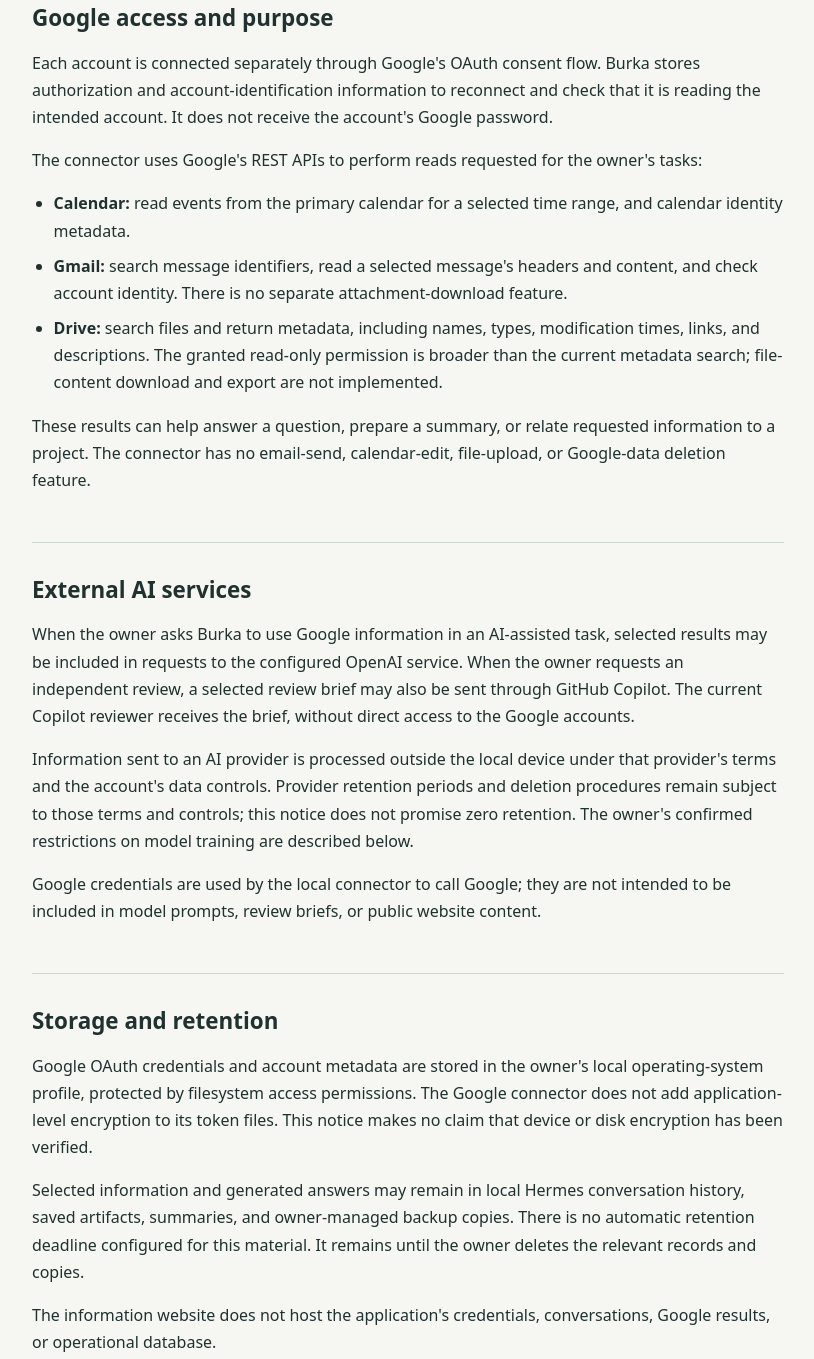
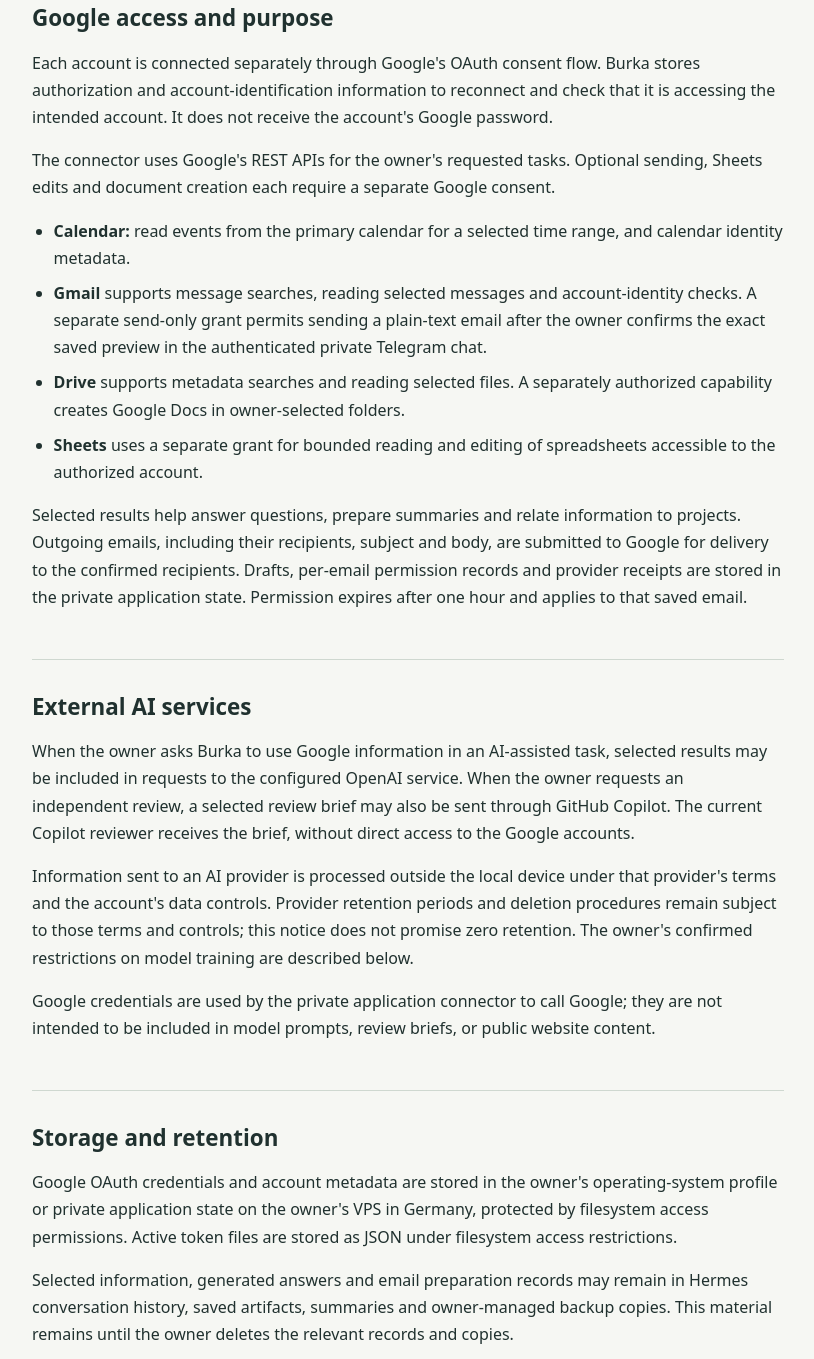
Before and after one commit to VlaSiv/burka-info, a plain HTML site: page privacy.html in a window 1280 px wide. Shown: the part 960-2319 px from the top of the page, without its empty margins (232-1046 px from the left). Drawn offline with Linux system fonts and the light colour scheme.

Commit message:
Describe confirmed Gmail sending and private VPS storage

```diff
--- a/privacy.html
+++ b/privacy.html
@@ -3,7 +3,7 @@
 <head>
   <meta charset="utf-8">
   <meta name="viewport" content="width=device-width, initial-scale=1">
-  <meta name="description" content="Privacy notice for Burka Personal Orchestrator: Google read-only access, AI processing, local storage, revocation, and deletion.">
+  <meta name="description" content="Privacy notice for Burka Personal Orchestrator covering authorized Google access, confirmed email sending, AI processing, private storage, revocation and deletion.">
   <meta name="referrer" content="no-referrer">
   <meta http-equiv="Content-Security-Policy" content="default-src 'none'; style-src 'unsafe-inline'; base-uri 'none'; form-action 'none'">
   <title>Privacy notice · Burka Personal Orchestrator</title>
@@ -56,7 +56,7 @@
     </div>
   </header>
   <main id="main" class="wrap reading" tabindex="-1">
-    <p class="updated">Privacy notice · Last updated <time datetime="2026-10-28">28 October 2026</time>.</p>
+    <p class="updated">Privacy notice · Last updated <time datetime="2026-11-15">15 November 2026</time>.</p>
     <div class="intro">
       <p class="eyebrow">Burka Personal Orchestrator</p>
       <h1>Privacy notice</h1>
@@ -76,25 +76,26 @@
     </nav>
     <section id="google-data" aria-labelledby="google-data-title">
       <h2 id="google-data-title">Google access and purpose</h2>
-      <p>Each account is connected separately through Google's OAuth consent flow. Burka stores authorization and account-identification information to reconnect and check that it is reading the intended account. It does not receive the account's Google password.</p>
-      <p>The connector uses Google's REST APIs to perform reads requested for the owner's tasks:</p>
+      <p>Each account is connected separately through Google's OAuth consent flow. Burka stores authorization and account-identification information to reconnect and check that it is accessing the intended account. It does not receive the account's Google password.</p>
+      <p>The connector uses Google's REST APIs for the owner's requested tasks. Optional sending, Sheets edits and document creation each require a separate Google consent.</p>
       <ul>
         <li><strong>Calendar:</strong> read events from the primary calendar for a selected time range, and calendar identity metadata.</li>
-        <li><strong>Gmail:</strong> search message identifiers, read a selected message's headers and content, and check account identity. There is no separate attachment-download feature.</li>
-        <li><strong>Drive:</strong> search files and return metadata, including names, types, modification times, links, and descriptions. The granted read-only permission is broader than the current metadata search; file-content download and export are not implemented.</li>
+        <li><strong>Gmail</strong> supports message searches, reading selected messages and account-identity checks. A separate send-only grant permits sending a plain-text email after the owner confirms the exact saved preview in the authenticated private Telegram chat.</li>
+        <li><strong>Drive</strong> supports metadata searches and reading selected files. A separately authorized capability creates Google Docs in owner-selected folders.</li>
+        <li><strong>Sheets</strong> uses a separate grant for bounded reading and editing of spreadsheets accessible to the authorized account.</li>
       </ul>
-      <p>These results can help answer a question, prepare a summary, or relate requested information to a project. The connector has no email-send, calendar-edit, file-upload, or Google-data deletion feature.</p>
+      <p>Selected results help answer questions, prepare summaries and relate information to projects. Outgoing emails, including their recipients, subject and body, are submitted to Google for delivery to the confirmed recipients. Drafts, per-email permission records and provider receipts are stored in the private application state. Permission expires after one hour and applies to that saved email.</p>
     </section>
     <section id="ai-services" aria-labelledby="ai-services-title">
       <h2 id="ai-services-title">External AI services</h2>
       <p>When the owner asks Burka to use Google information in an AI-assisted task, selected results may be included in requests to the configured OpenAI service. When the owner requests an independent review, a selected review brief may also be sent through GitHub Copilot. The current Copilot reviewer receives the brief, without direct access to the Google accounts.</p>
       <p>Information sent to an AI provider is processed outside the local device under that provider's terms and the account's data controls. Provider retention periods and deletion procedures remain subject to those terms and controls; this notice does not promise zero retention. The owner's confirmed restrictions on model training are described below.</p>
-      <p>Google credentials are used by the local connector to call Google; they are not intended to be included in model prompts, review briefs, or public website content.</p>
+      <p>Google credentials are used by the private application connector to call Google; they are not intended to be included in model prompts, review briefs, or public website content.</p>
     </section>
     <section id="storage" aria-labelledby="storage-title">
       <h2 id="storage-title">Storage and retention</h2>
-      <p>Google OAuth credentials and account metadata are stored in the owner's local operating-system profile, protected by filesystem access permissions. The Google connector does not add application-level encryption to its token files. This notice makes no claim that device or disk encryption has been verified.</p>
-      <p>Selected information and generated answers may remain in local Hermes conversation history, saved artifacts, summaries, and owner-managed backup copies. There is no automatic retention deadline configured for this material. It remains until the owner deletes the relevant records and copies.</p>
+      <p>Google OAuth credentials and account metadata are stored in the owner's operating-system profile or private application state on the owner's VPS in Germany, protected by filesystem access permissions. Active token files are stored as JSON under filesystem access restrictions.</p>
+      <p>Selected information, generated answers and email preparation records may remain in Hermes conversation history, saved artifacts, summaries and owner-managed backup copies. This material remains until the owner deletes the relevant records and copies.</p>
       <p>The information website does not host the application's credentials, conversations, Google results, or operational database.</p>
     </section>
     <section id="deletion" aria-labelledby="deletion-title">
@@ -125,7 +126,7 @@
   </main>
   <footer>
     <div class="wrap">
-      <p><a href="./">Burka Personal Orchestrator</a> · Privacy notice · <time datetime="2026-10-28">28 October 2026</time></p>
+      <p><a href="./">Burka Personal Orchestrator</a> · Privacy notice · <time datetime="2026-11-15">15 November 2026</time></p>
     </div>
   </footer>
 </body>
```
Also changed, not shown: index.html (+6 -5 lines).
